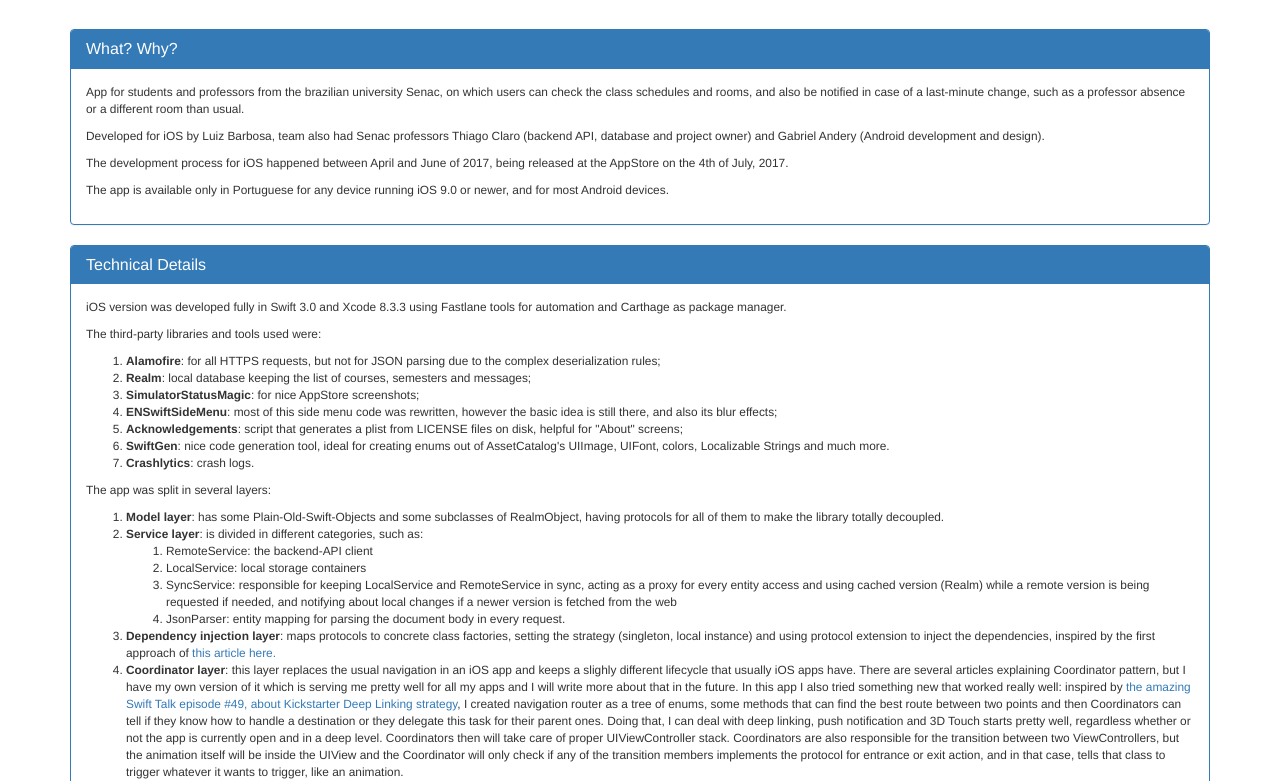
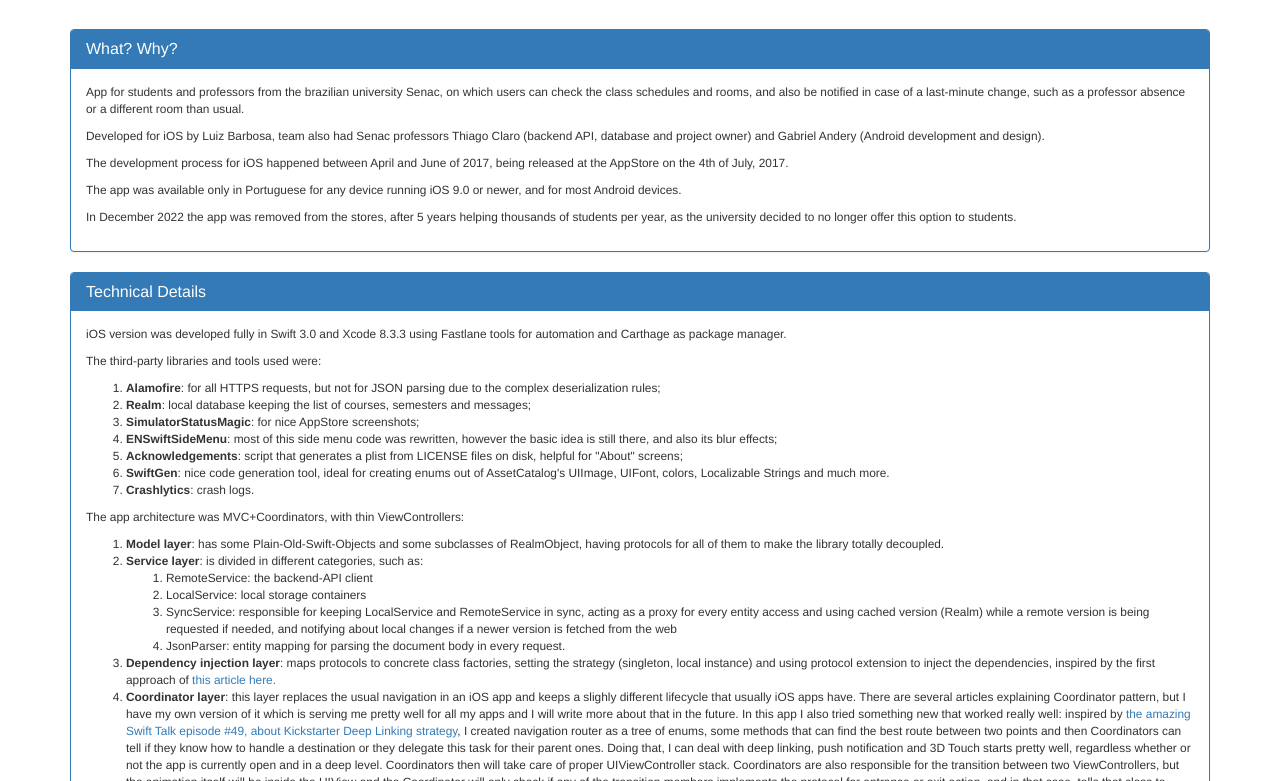
Before and after one commit to luizmb/luizmb.github.io, a plain HTML site: page Senac.html in a window 1280 px wide. Shown: the part 319-1100 px from the top of the page. Drawn offline with nearby package versions, Linux system fonts and the light colour scheme.

Commit message:
Discontinue Senac app

```diff
--- a/Senac.html
+++ b/Senac.html
@@ -92,7 +92,8 @@
                     project owner) and Gabriel Andery (Android development and design).</p>
                 <p>The development process for iOS happened between April and June of 2017, being released at the AppStore on
                     the 4th of July, 2017.</p>
-                <p>The app is available only in Portuguese for any device running iOS 9.0 or newer, and for most Android devices.</p>
+                <p>The app was available only in Portuguese for any device running iOS 9.0 or newer, and for most Android devices.</p>
+                <p>In December 2022 the app was removed from the stores, after 5 years helping thousands of students per year, as the university decided to no longer offer this option to students.</p>
             </div>
         </article>
 
@@ -118,7 +119,7 @@
                         <li><b>Crashlytics</b>: crash logs.</li>
                     </ol>
                 </p>
-                <p>The app was split in several layers:
+                <p>The app architecture was MVC+Coordinators, with thin ViewControllers:
                     <ol>
                         <li><b>Model layer</b>: has some Plain-Old-Swift-Objects and some subclasses of RealmObject, having protocols
                             for all of them to make the library totally decoupled.</li>
```
Also changed, not shown: HERE-Whitelabel.html (+1 -1 lines).
